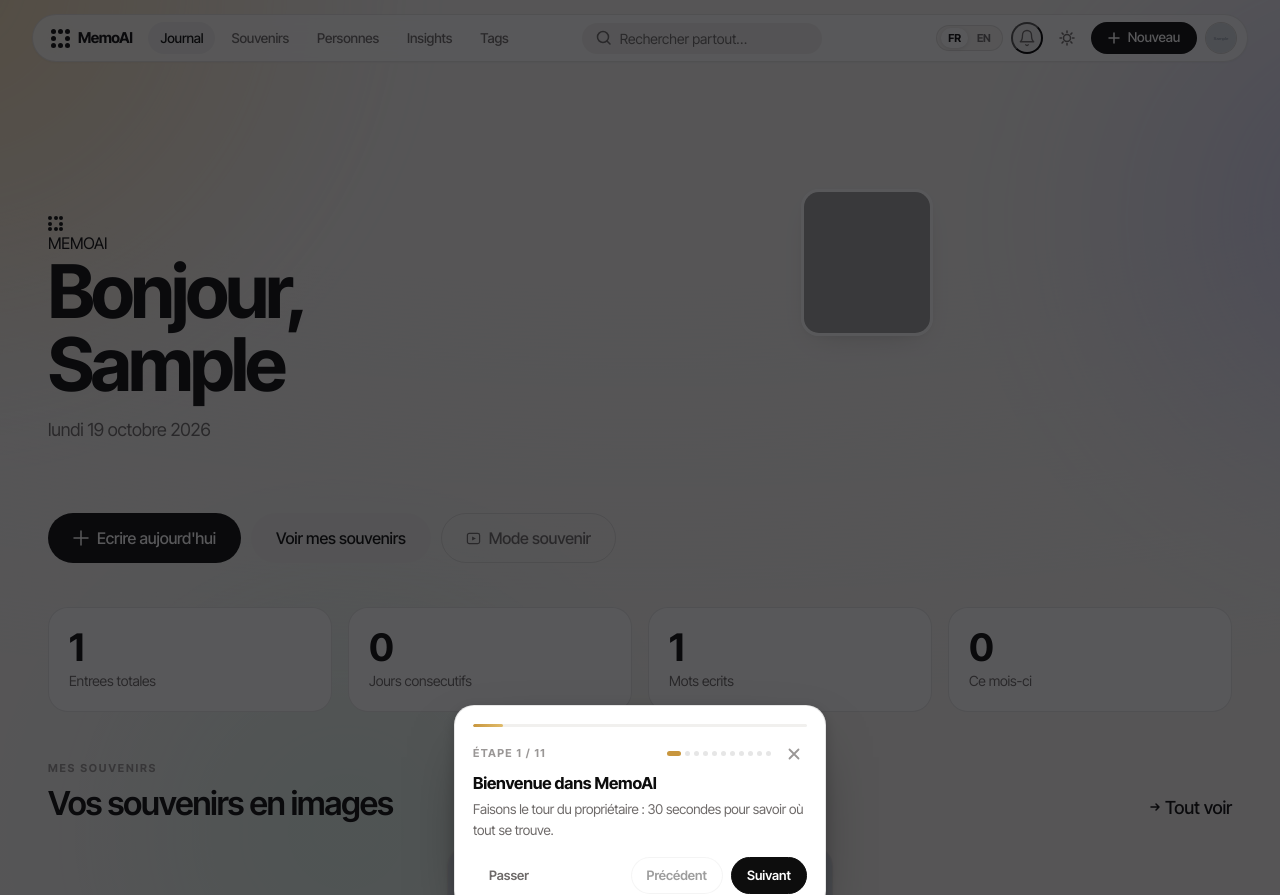
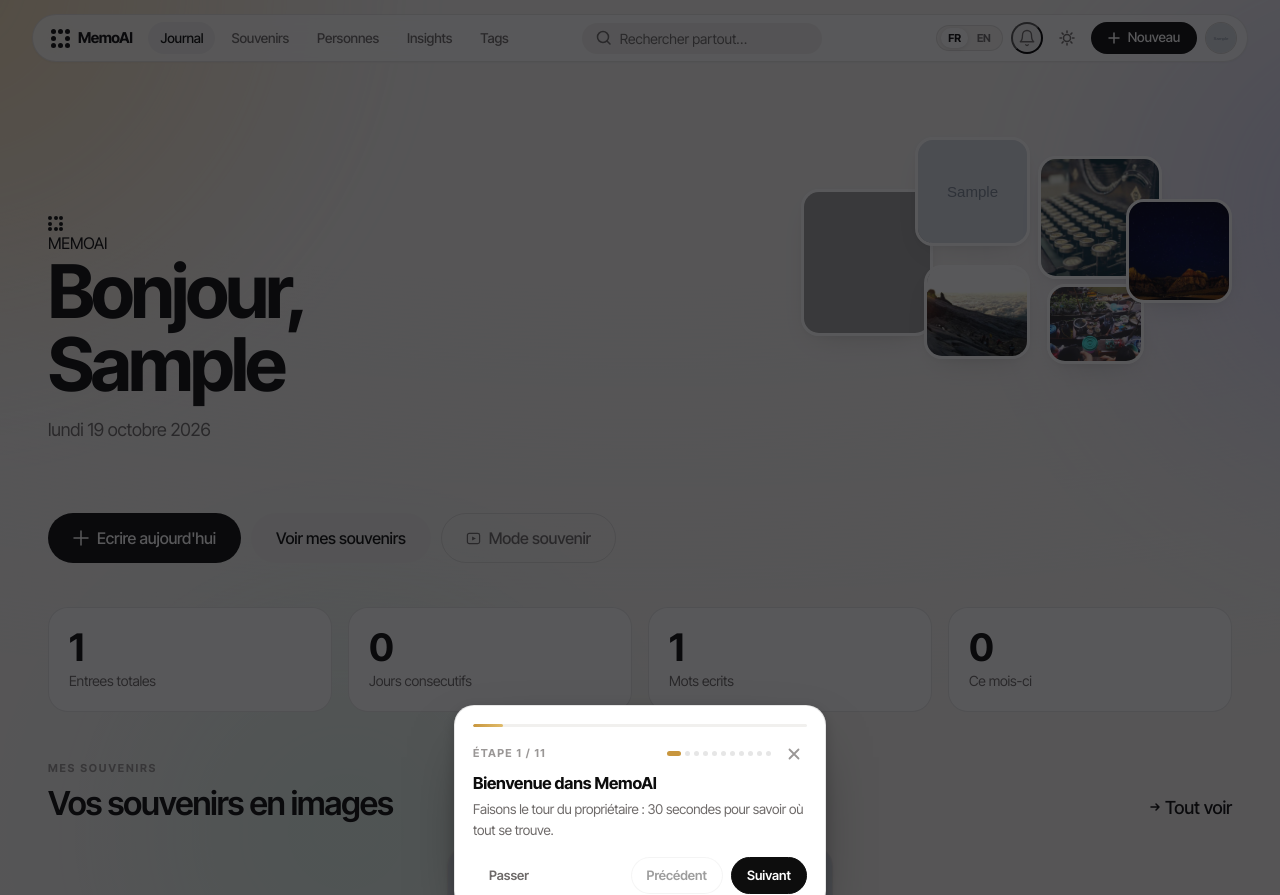
Before and after one commit to mohamedazizsaid/Memo_AI, a Django app: page /journal/ in a window 1280 px wide. Shown: the top 895 px of the page. Run offline with Django 5.2, Linux system fonts and the light colour scheme; a user stored in the database is signed in; tables that the repository leaves empty hold one stand-in row (values such as "Sample post"); grey boxes marked "Sample" are stand-in pictures; data that the repository does not hold is empty; parts of the project's set-up code (start-up, migrations or seed data) failed here and were passed over; grey boxes are pictures that could not be loaded.

Commit message:
fix: match person detail cards to journal and keep hero collage full

```diff
--- a/journal/template_views.py
+++ b/journal/template_views.py
@@ -15,6 +15,7 @@ from django.core.paginator import Paginator
 from django.http import JsonResponse
 from django.shortcuts import get_object_or_404, redirect, render
 from django.template.loader import render_to_string
+from django.templatetags.static import static
 from django.utils import timezone
 from django.utils.decorators import method_decorator
 from django.views import View
@@ -512,19 +513,21 @@ class HomeView(View):
             'entries_this_month': entries_qs.filter(entry_date__month=today.month, entry_date__year=today.year).count(),
         }
 
-        # Animated hero collage: the user's own covers, newest first.
-        hero_photos = []
-        for e in JournalEntry.objects.filter(user=request.user).prefetch_related('media').order_by('-entry_date')[:40]:
-            url = e.cover_image_url
-            if url and url not in hero_photos:
-                hero_photos.append(url)
-            if len(hero_photos) >= 9:
-                break
-
         # Memory wall: every image of the account (uploads, AI illustrations,
         # portraits), exactly like the immersive film, loaded page by page.
         wall_photos, _, _ = _collect_memory_photos(request.user)
         wall_columns = _wall_columns(wall_photos[:_WALL_PAGE_SIZE])
+
+        # Animated hero collage: always six tiles so the composition keeps its
+        # shape even for a brand-new account. The user's own images come first
+        # (same pool as the wall), then curated stills fill the remaining slots.
+        hero_fallbacks = (
+            'img/orbit/o03.jpg', 'img/orbit/o07.jpg', 'img/orbit/o11.jpg',
+            'img/orbit/o15.jpg', 'img/orbit/o19.jpg', 'img/orbit/o23.jpg',
+        )
+        hero_photos = [photo['thumb_url'] for photo in wall_photos[:6]]
+        for fallback in hero_fallbacks[len(hero_photos):]:
+            hero_photos.append(static(fallback))
 
         return render(request, 'journal/home.html', {
             'today': today,
--- a/persons/template_views.py
+++ b/persons/template_views.py
@@ -108,6 +108,11 @@ class PersonDetailView(View):
         paginator = Paginator(entries, PERSONS_PER_PAGE)
         page_obj = paginator.get_page(request.GET.get('page', 1))
 
+        # Same photo-first cards as the journal list: ask Cloudinary for a
+        # lighter, auto-formatted cover instead of the original file.
+        for entry in page_obj:
+            entry.cover_thumb = image_variant(entry.cover_image_url, 900)
+
         face_detections = person.face_detections.select_related('media', 'media__entry').order_by('-created_at')[:8]
 
         return render(request, 'persons/detail.html', {
--- a/templates/journal/home.html
+++ b/templates/journal/home.html
@@ -31,17 +31,18 @@
       <p class="hero-date">{{ today|date:"l j F Y" }}</p>
     </div>
 
-    <!-- Animated photo collage (top-right) -->
+    <!-- Animated photo collage (top-right) — always six tiles: the account's
+         own images first, then curated stills so the combo never collapses. -->
     <div class="hero-collage" aria-hidden="true">
       {% for photo in hero_photos %}
-        <figure class="hero-collage__item"><img src="{{ photo }}" alt="" loading="lazy"></figure>
+        <figure class="hero-collage__item"><img src="{{ photo }}" alt="" loading="eager" decoding="async"></figure>
       {% empty %}
-        <figure class="hero-collage__item"><img src="{% static 'img/orbit/o03.jpg' %}" alt="" loading="lazy"></figure>
-        <figure class="hero-collage__item"><img src="{% static 'img/orbit/o07.jpg' %}" alt="" loading="lazy"></figure>
-        <figure class="hero-collage__item"><img src="{% static 'img/orbit/o11.jpg' %}" alt="" loading="lazy"></figure>
-        <figure class="hero-collage__item"><img src="{% static 'img/orbit/o15.jpg' %}" alt="" loading="lazy"></figure>
-        <figure class="hero-collage__item"><img src="{% static 'img/orbit/o19.jpg' %}" alt="" loading="lazy"></figure>
-        <figure class="hero-collage__item"><img src="{% static 'img/orbit/o23.jpg' %}" alt="" loading="lazy"></figure>
+        <figure class="hero-collage__item"><img src="{% static 'img/orbit/o03.jpg' %}" alt="" loading="eager" decoding="async"></figure>
+        <figure class="hero-collage__item"><img src="{% static 'img/orbit/o07.jpg' %}" alt="" loading="eager" decoding="async"></figure>
+        <figure class="hero-collage__item"><img src="{% static 'img/orbit/o11.jpg' %}" alt="" loading="eager" decoding="async"></figure>
+        <figure class="hero-collage__item"><img src="{% static 'img/orbit/o15.jpg' %}" alt="" loading="eager" decoding="async"></figure>
+        <figure class="hero-collage__item"><img src="{% static 'img/orbit/o19.jpg' %}" alt="" loading="eager" decoding="async"></figure>
+        <figure class="hero-collage__item"><img src="{% static 'img/orbit/o23.jpg' %}" alt="" loading="eager" decoding="async"></figure>
       {% endfor %}
     </div>
   </section>
--- a/templates/persons/detail.html
+++ b/templates/persons/detail.html
@@ -49,7 +49,7 @@
     {% if entries %}
       <div class="entries-grid" id="person-entries">
         {% for entry in entries %}
-          {% include 'journal/_entry_card.html' with entry=entry %}
+          {% include 'journal/_memory_card.html' with entry=entry %}
         {% endfor %}
       </div>
       {% include 'partials/pagination.html' with page_obj=page_obj param='page' anchor='person-entries' %}
```
